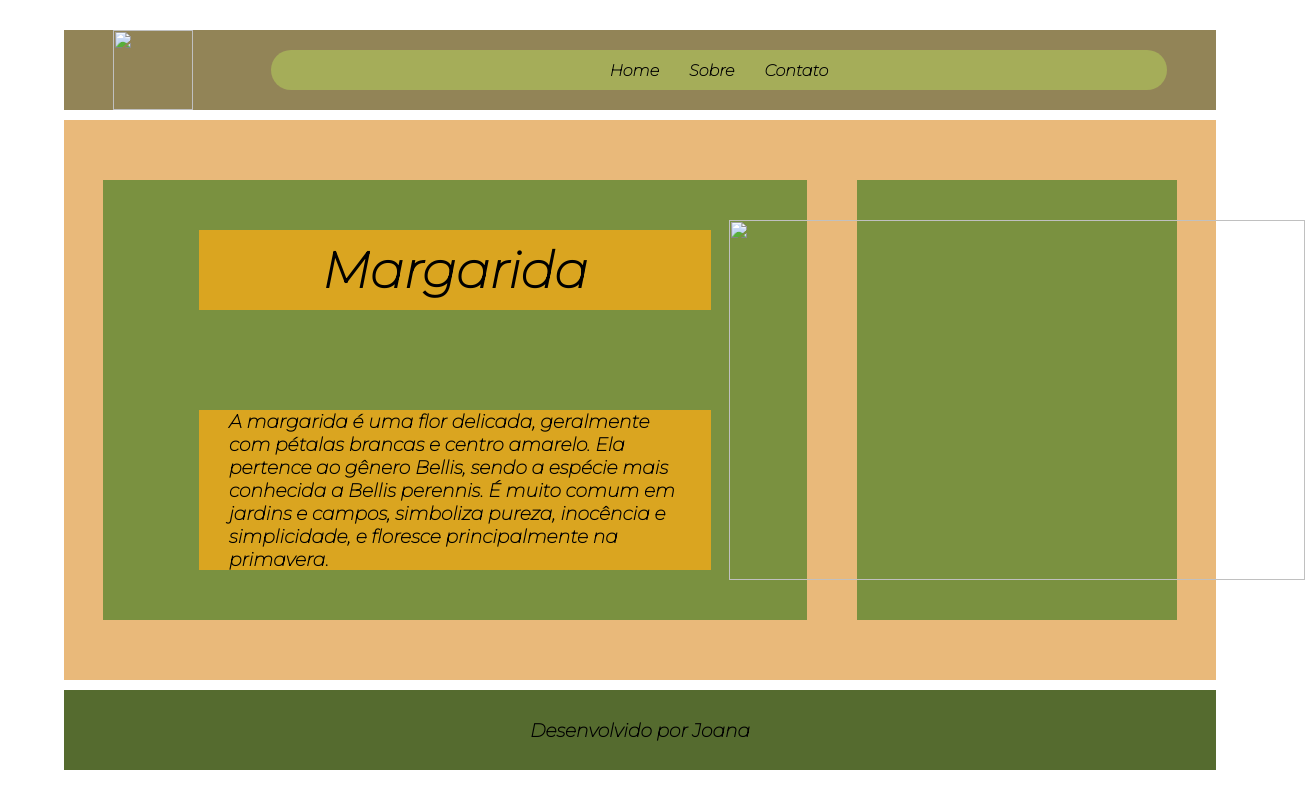
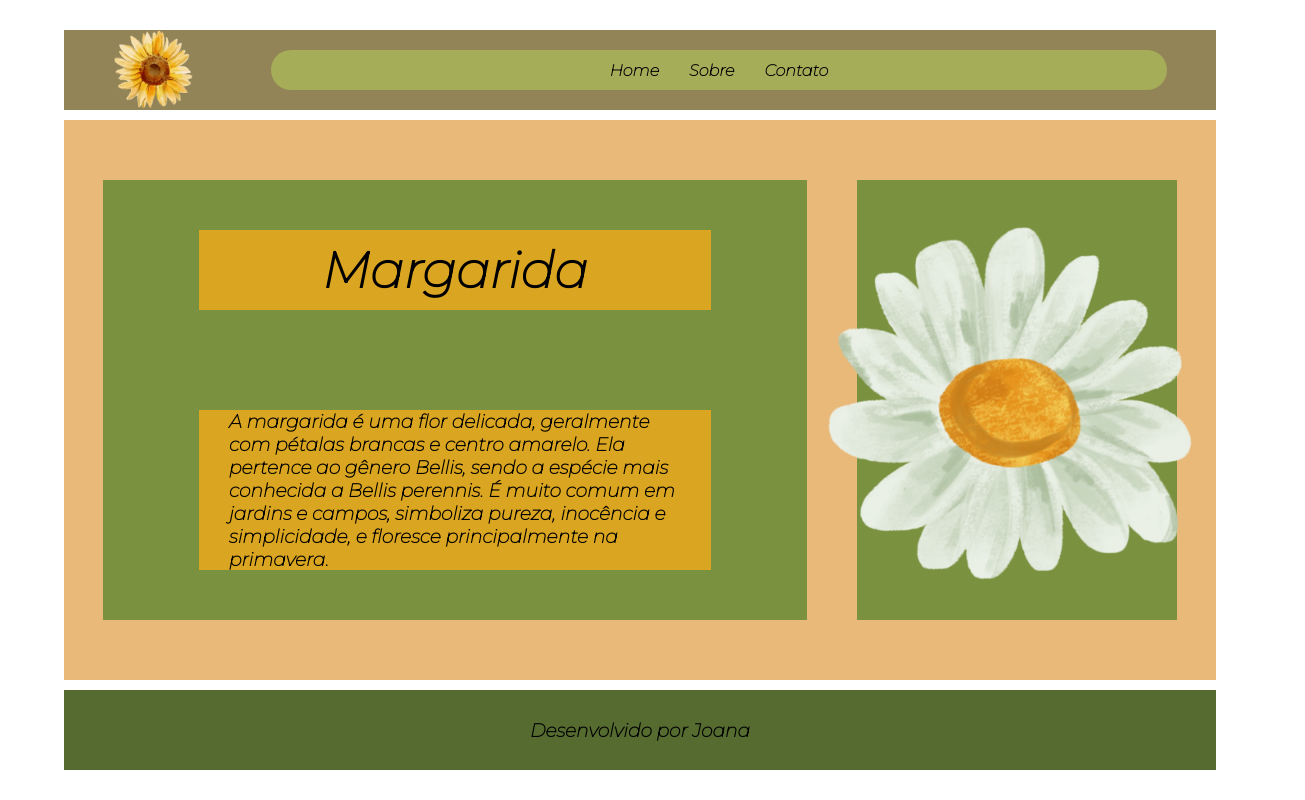
Before and after one commit to JoanaCostah/Pagina-Margarida, a plain HTML site: page index.html in a window 1280 px wide. Shown: the whole page, 1305 px wide, since content can reach past the window. Drawn offline with Linux system fonts and the light colour scheme; the site is published under a folder, as on GitHub Pages, so addresses that start at the root find nothing; a web font is replaced by a local one.

Commit message:
Update image source paths to relative URLs

```diff
--- a/index.html
+++ b/index.html
@@ -11,7 +11,7 @@
 <body>
 
     <header>
-        <img id="Flor1" src="/IMG/Girassol.png" alt="">
+        <img id="Flor1" src="./IMG/Girassol.png" alt="">
         <nav>
             <ul>
                 <li><strong>Home</strong></li>
@@ -27,7 +27,7 @@
             <article id="art2"><h3><strong>A margarida é uma flor delicada, geralmente com pétalas brancas e centro amarelo. Ela pertence ao gênero Bellis, sendo a espécie mais conhecida a Bellis perennis. É muito comum em jardins e campos, simboliza pureza, inocência e simplicidade, e floresce principalmente na primavera.</strong></h3></article>
         </section>
         <aside>
-            <img id="margarida" src="/IMG/margarida.png" alt="">
+            <img id="margarida" src="./IMG/margarida.png" alt="">
         </aside>
     </main>
     <footer>
```
